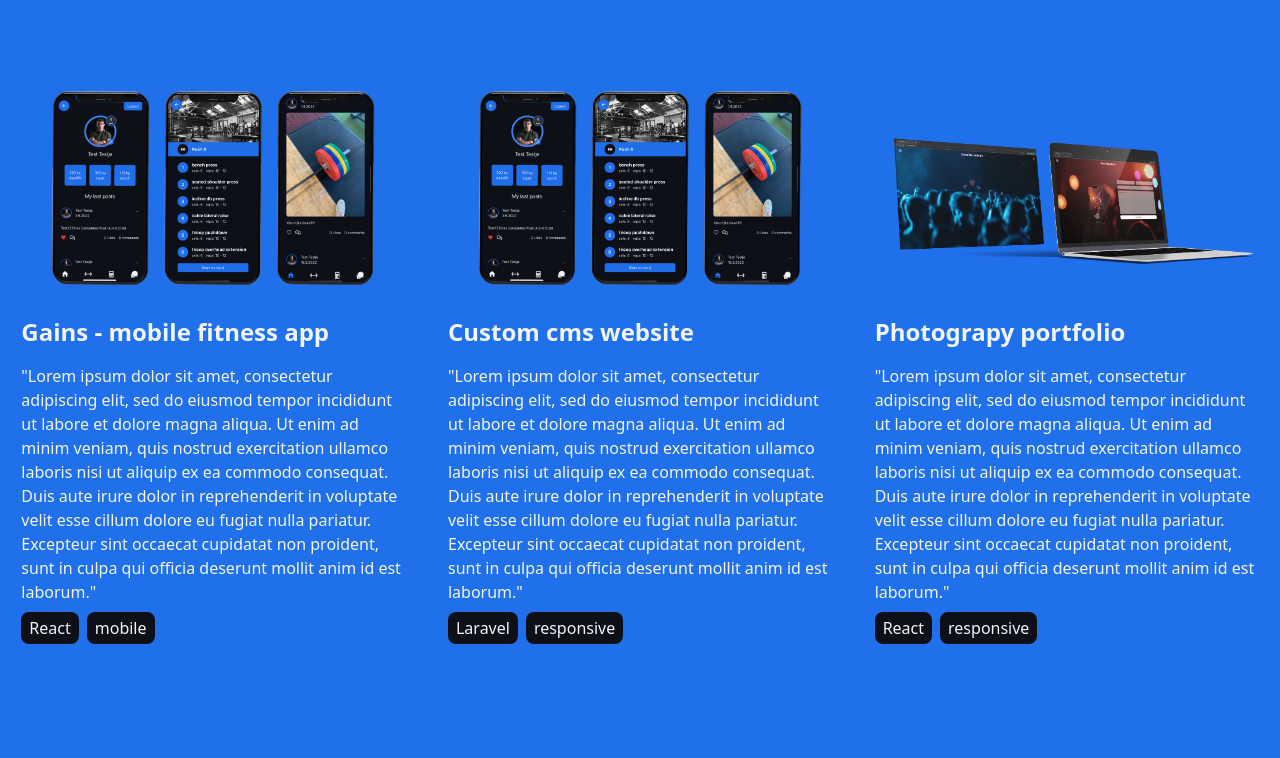
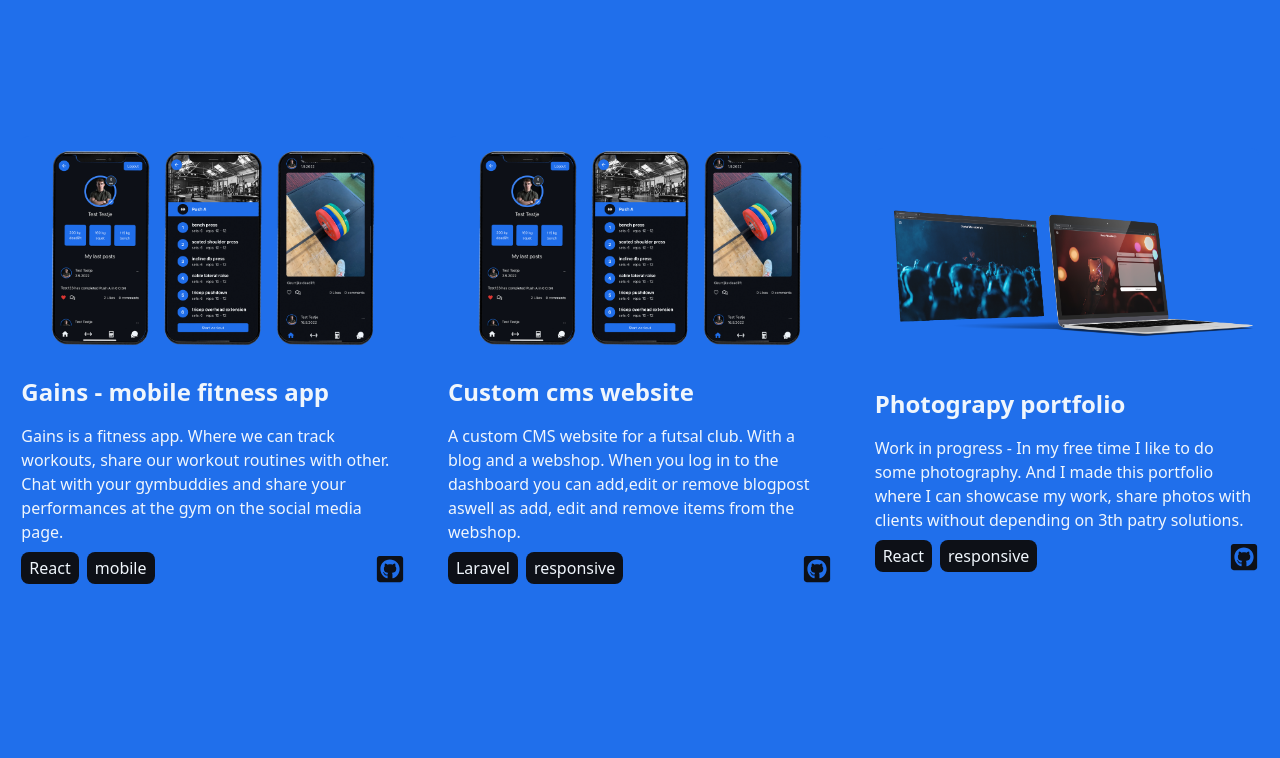
Before and after one commit to DanteWeverbergh/personalwebsite, a React (Create React App) app: page / in a window 1280 px wide. Shown: the part 840-1598 px from the top of the page. Built offline with nearby package versions, Linux system fonts and the light colour scheme.

Commit message:
projects

```diff
--- a/src/Components/Cards/Projects/ProjectCard.js
+++ b/src/Components/Cards/Projects/ProjectCard.js
@@ -1,5 +1,6 @@
 import React, { useEffect, useRef } from 'react';
 import { FaLinkedin, FaGithubSquare } from 'react-icons/fa';
+import { Link } from 'react-router-dom';
 
 function ProjectCard({ project }) {
   const ref = useRef(null);
@@ -12,6 +13,11 @@ function ProjectCard({ project }) {
   return (
     <>
       <div className="relative md:w-96 bg-slate-950 p-6 md:p-0 md:bg-blue-950 rounded-lg ">
+        <a
+          href={project.url ? project.url : project.github}
+          target="_blank"
+          rel="noreferrer"
+        >
           <div className="relative cursor-pointer group" ref={ref}>
             <img
               src={project.img ? project.img : 'https://picsum.photos/200/300'}
@@ -25,11 +31,11 @@ function ProjectCard({ project }) {
               Click to visit website.
             </h1>
           </div>
+        </a>
 
         <div>
           <div>
             <h1 className="font-bold text-2xl mt-4 mb-4">{project.title}</h1>
-
             <p className="mb-2">{project.description}</p>
             <div className="flex gap-2 ">
               {project.tags.map((tag) => (
@@ -39,6 +45,11 @@ function ProjectCard({ project }) {
               ))}
             </div>
           </div>
+          <a href={project.github} target="_blank" rel="noreferrer">
+            <div className="absolute right-0 bottom-0 color-slate-950">
+              <FaGithubSquare className="text-3xl text-slate-950 hover:text-white-950" />
+            </div>
+          </a>
         </div>
       </div>
     </>
--- a/src/Pages/Home/Components/About.js
+++ b/src/Pages/Home/Components/About.js
@@ -3,6 +3,7 @@ import React, { useEffect, useState } from 'react';
 import { db } from '../../../libs/Firebase';
 import * as FontAwsome from 'react-icons/fa';
 import { IoLogoJavascript } from 'react-icons/io';
+import { SiTailwindcss } from 'react-icons/si';
 
 function About() {
   const [isLoaded, setIsLoaded] = useState(false);
@@ -13,6 +14,7 @@ function About() {
     { name: 'Javescript', icon: <IoLogoJavascript /> },
     { name: 'React', icon: <FontAwsome.FaReact /> },
     { name: 'Laravel', icon: <FontAwsome.FaLaravel /> },
+    { name: 'Tailwind css', icon: <SiTailwindcss /> },
   ];
 
   return (
--- a/src/Pages/Home/Components/Data.js
+++ b/src/Pages/Home/Components/Data.js
@@ -2,16 +2,16 @@ export const projects = [
   {
     title: 'Gains - mobile fitness app',
     description:
-      '"Lorem ipsum dolor sit amet, consectetur adipiscing elit, sed do eiusmod tempor incididunt ut labore et dolore magna aliqua. Ut enim ad minim veniam, quis nostrud exercitation ullamco laboris nisi ut aliquip ex ea commodo consequat. Duis aute irure dolor in reprehenderit in voluptate velit esse cillum dolore eu fugiat nulla pariatur. Excepteur sint occaecat cupidatat non proident, sunt in culpa qui officia deserunt mollit anim id est laborum."',
+      'Gains is a fitness app. Where we can track workouts, share our workout routines with other. Chat with your gymbuddies and share your performances at the gym on the social media page.',
     img: '/img/projects/gains_mockup_transparant.png',
     tags: ['React', 'mobile'],
     github: 'https://github.com/DanteWeverbergh/BAP_2022',
-    url: 'bap-2022-sfuv3.ondigitalocean.app',
+    url: 'https://bap-2022-sfuv3.ondigitalocean.app',
   },
   {
     title: 'Custom cms website',
     description:
-      '"Lorem ipsum dolor sit amet, consectetur adipiscing elit, sed do eiusmod tempor incididunt ut labore et dolore magna aliqua. Ut enim ad minim veniam, quis nostrud exercitation ullamco laboris nisi ut aliquip ex ea commodo consequat. Duis aute irure dolor in reprehenderit in voluptate velit esse cillum dolore eu fugiat nulla pariatur. Excepteur sint occaecat cupidatat non proident, sunt in culpa qui officia deserunt mollit anim id est laborum."',
+      'A custom CMS website for a futsal club. With a blog and a webshop. When you log in to the dashboard you can add,edit or remove blogpost aswell as add, edit and remove items from the webshop.',
     img: '/img/projects/gains_mockup_transparant.png',
     tags: ['Laravel', 'responsive'],
     github: 'https://github.com/DanteWeverbergh/DeScheveScherpschutters',
@@ -19,8 +19,9 @@ export const projects = [
   {
     title: 'Photograpy portfolio',
     description:
-      '"Lorem ipsum dolor sit amet, consectetur adipiscing elit, sed do eiusmod tempor incididunt ut labore et dolore magna aliqua. Ut enim ad minim veniam, quis nostrud exercitation ullamco laboris nisi ut aliquip ex ea commodo consequat. Duis aute irure dolor in reprehenderit in voluptate velit esse cillum dolore eu fugiat nulla pariatur. Excepteur sint occaecat cupidatat non proident, sunt in culpa qui officia deserunt mollit anim id est laborum."',
+      'Work in progress - In my free time I like to do some photography. And I made this portfolio where I can showcase my work, share photos with clients without depending on 3th patry solutions. ',
     img: '/img/projects/photography_portfolio.png',
     tags: ['React', 'responsive'],
+    github: 'https://github.com/DanteWeverbergh/foto_portfolio',
   },
 ];
```
Lines whose indentation alone changed are shown as unchanged.
